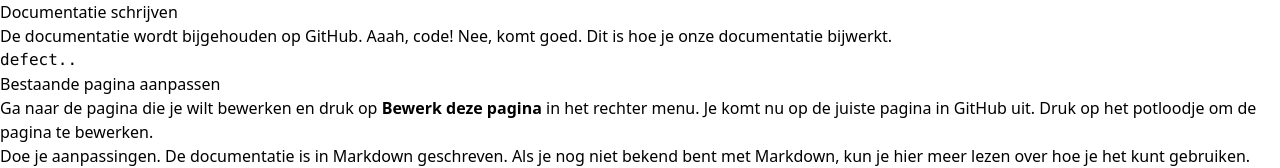
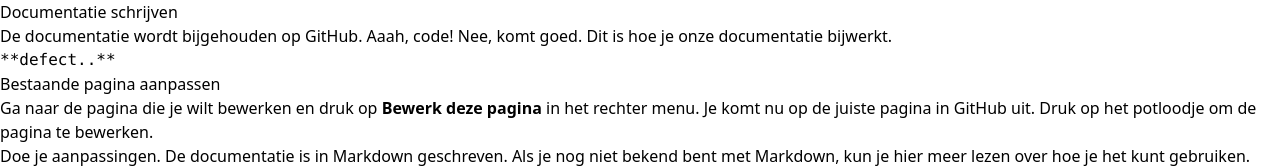
Before and after one commit to digitalartlab/dal-documentation, a Next.js app: page /documentatie-schrijven in a window 1280 px wide. Shown: the top 168 px of the page. Built offline with nearby package versions, Linux system fonts and the light colour scheme.

Commit message:
Update documentatie-schrijven.mdx

```diff
--- a/pages/documentatie-schrijven.mdx
+++ b/pages/documentatie-schrijven.mdx
@@ -3,7 +3,7 @@
 De documentatie wordt bijgehouden op GitHub. Aaah, code! Nee, komt goed. Dit is hoe je onze documentatie bijwerkt.
 
 ~~~
-defect..
+**defect..**
 ~~~
 
 ## Bestaande pagina aanpassen
```
